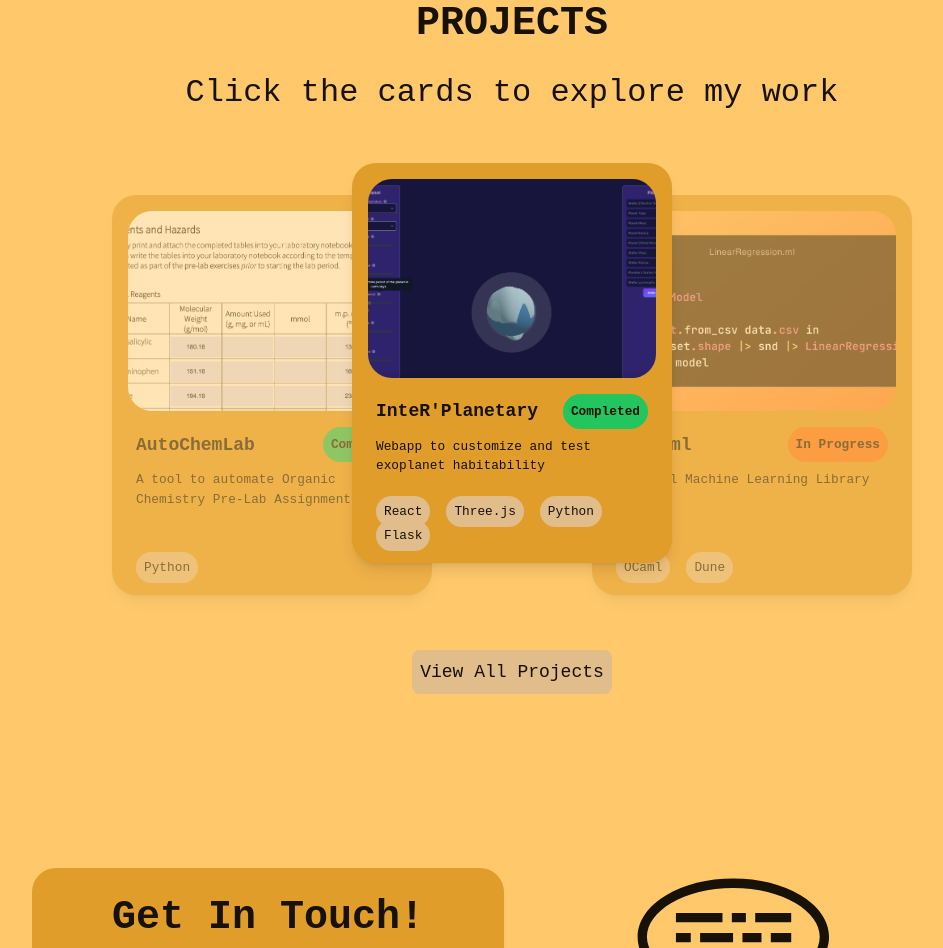
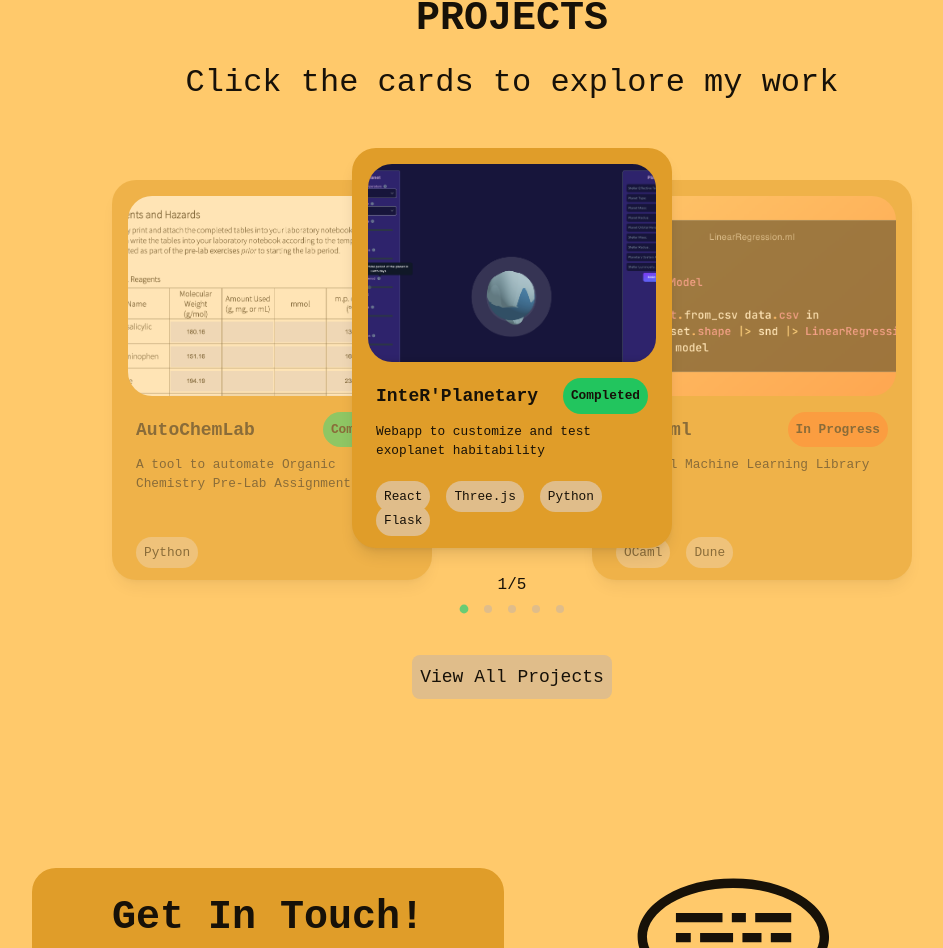
Before and after one commit to Pineapple-Soup/personal-website, a Next.js app: page / in a window 1280 px wide. Shown: the part 1668-2616 px from the top of the page, without its empty margins (128-1071 px from the left). Built offline with nearby package versions, Linux system fonts and the light colour scheme.

Commit message:
feat: add indicator for project card number

```diff
--- a/src/app/globals.css
+++ b/src/app/globals.css
@@ -69,7 +69,7 @@
   }
 
   .carousel {
-    @apply h-1/2 my-12 flex justify-center;
+    @apply h-1/2 mt-12 flex justify-center;
   }
 
   .badge {
--- a/src/components/Carousel.tsx
+++ b/src/components/Carousel.tsx
@@ -21,9 +21,7 @@ const cards: CardProps[] = await Promise.all(project_data.map(async (project) =>
     };
 }));
 
-
 export default function Carousel() {
-
     const [currentIndex, setCurrentIndex] = useState(0);
     const [isAnimating, setIsAnimating] = useState(0);
 
@@ -46,6 +44,7 @@ export default function Carousel() {
     };
 
     return (
+        <>
             <div className="carousel">
                 <div onClick={handlePrevClick} className={`flex-1 opacity-50 rounded-3xl translate-x-1/4 translate-y-8 ${isAnimating === -1 ? "transition-all ease-out duration-300 translate-x-full -translate-y-2 !opacity-100 z-20" : isAnimating === 1 ? "transition-all ease-out duration-300 !opacity-0" : ""}`}>
                     <Card {...cards[currentIndex === 0 ? cards.length - 1 : currentIndex - 1]} />
@@ -59,5 +58,17 @@ export default function Carousel() {
                     <Card {...cards[currentIndex === cards.length - 1 ? 0 : currentIndex + 1]} />
                 </div>
             </div>
+            <div className="flex flex-col justify-center items-center">
+                {/* Numbers */}
+                {currentIndex+1}/{cards.length}
+
+                {/* Dots */}
+                <ul className='flex justify-center'>
+                    {cards.map((_, index) => (
+                        <li key={index} onClick={() => setCurrentIndex(index)} className={`w-2 h-2 m-2 rounded-full bg-secondary ${index === currentIndex ? "!bg-accent scale-110" : ""}`}></li>
+                    ))}
+                </ul>
+            </div>
+        </>
     );
 };
```
Lines whose indentation alone changed are shown as unchanged.
